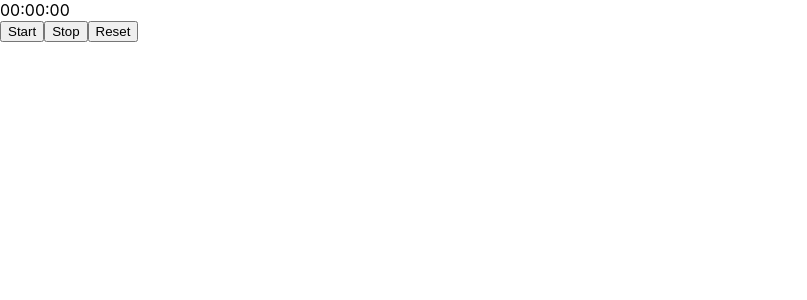
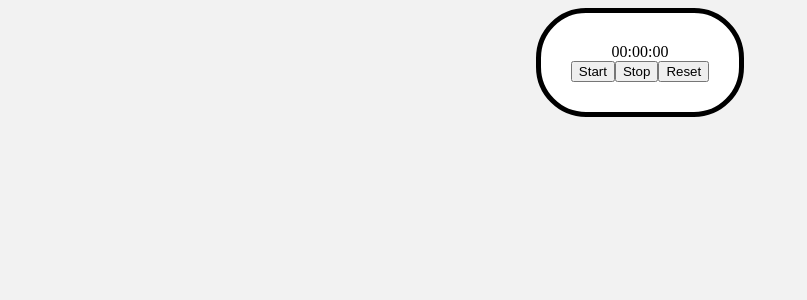
Before and after one commit to egesua/stopwatch, a React (Create React App) app: page / in a window 1280 px wide. Shown: the top 300 px of the page, without its empty margins (0-807 px from the left). Built offline with nearby package versions, Linux system fonts and the light colour scheme.

Commit message:
body and stopwatch styling.

```diff
--- a/src/index.css
+++ b/src/index.css
@@ -1,13 +1,16 @@
-body {
-  margin: 0;
-  font-family: -apple-system, BlinkMacSystemFont, 'Segoe UI', 'Roboto', 'Oxygen',
-    'Ubuntu', 'Cantarell', 'Fira Sans', 'Droid Sans', 'Helvetica Neue',
-    sans-serif;
-  -webkit-font-smoothing: antialiased;
-  -moz-osx-font-smoothing: grayscale;
+body{
+    display: flex;
+    flex-direction: column;
+    align-items: center;
+    background-color: hsl(0, 0%, 95%);
 }
 
-code {
-  font-family: source-code-pro, Menlo, Monaco, Consolas, 'Courier New',
-    monospace;
+.stopwatch{
+    display: flex;
+    flex-direction: column;
+    align-items: center;
+    border: 5px solid;
+    border-radius: 50px;
+    background-color: white;
+    padding: 30px;
 }
```
